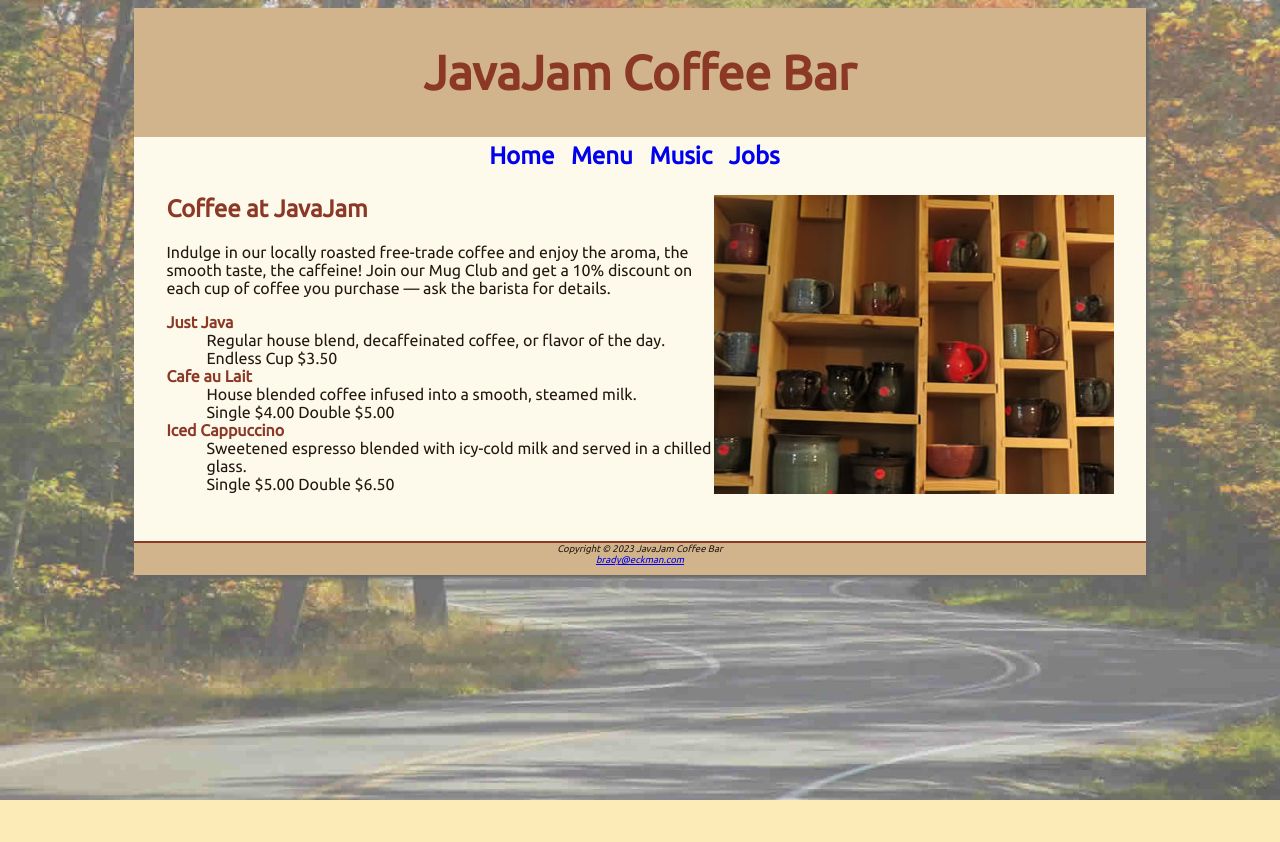
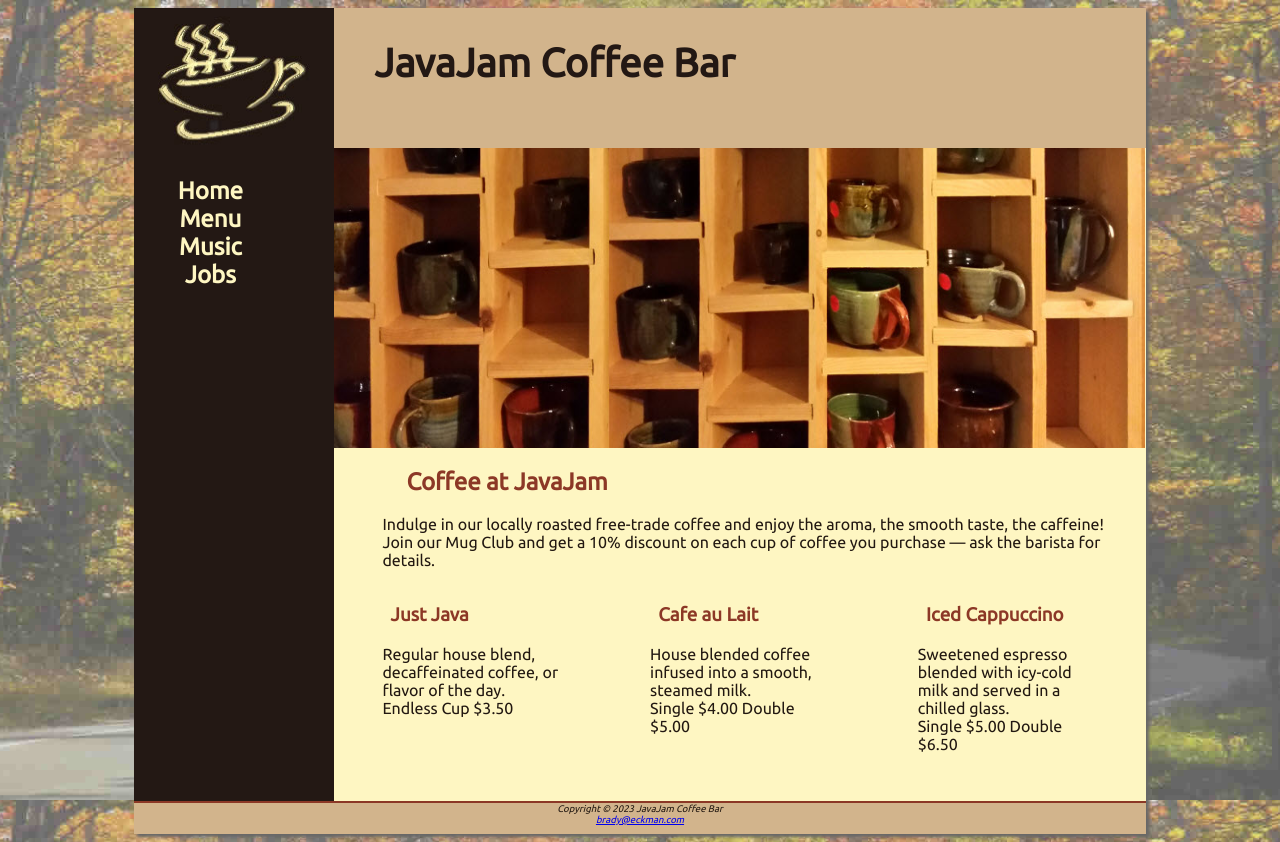
Before and after one commit to BradyEckman/BradyEckman.github.io, a plain HTML site: page javajam/menu.html in a window 1280 px wide. Before the commit the page ends 800 px from the top, so only its background shows below. Drawn offline with Linux system fonts and the light colour scheme.

Commit message:
Assignment 6
CSS Two-Column Page Layout

```diff
--- a/javajam/javajam.css
+++ b/javajam/javajam.css
@@ -1,4 +1,8 @@
 @import url('https://fonts.googleapis.com/css2?family=Ubuntu&display=swap');
+
+* {
+    box-sizing: border-box;
+}
 
 body {
     background-color: #FCEBB6;
@@ -11,25 +15,44 @@ body {
 }
 
 #wrapper {
-    background-color: #FEFAEB;
+	background-color: #231814;
 	margin-left: auto;
 	margin-right: auto;
 	width: 80%;
 	min-width: 900px;
 	max-width: 1280px;
 	box-shadow: 3px 3px 3px #676767;
+	padding: 0;
 }
 
 header {
 	background-color: #D2B48C;
-    color: #8C3826;
-    text-align: center;
+	background-image: url(images/coffeelogo.jpg);
+	background-repeat: no-repeat;
+	color: #231814;
+	padding-left: 240px;
 	padding-top: 5px;
-    padding-bottom: 5px;
+	padding-bottom: 35px;
+}
+
+header a {
+	text-decoration: none;
+}
+
+header a:link {
+	color: #231814;
+}
+
+header a:visited {
+	color: #231814;
+}
+
+header a:hover {
+	color: #FEF6C2;
 }
 
 h1 {
-    font-size: 3em;
+	font-size: 2.5em;
 	font-family: 'Ubuntu', sans-serif;
 }
 
@@ -37,8 +60,7 @@ h2 {
 	color: #8C3826;
 }
 
-h3,
-dt {
+h3, dt {
 	color: #8C3826;
 }
 
@@ -46,31 +68,71 @@ h4 {
 	background-color: #D2B48C;
 	font-size: 1.2em;
 	padding-left: .5em;
-    padding-bottom: .25em;
+	padding-bottom: 0;
+	text-transform: uppercase;
+	border-bottom: 1px solid #221811;
+	clear: left;
 }
 
 nav {
+	float: left;
 	font-weight: bold;
 	text-align: center;
 	font-size: 1.5em;
 	padding-top: 5px;
 	padding-bottom: 5px;
+	width: 200px;
 }
 
 nav a {
 	text-decoration: none;
 }
 
+nav a:link {
+	color: #FEF6C2;
+}
+
+nav a:visited {
+	color: #D2B48C;
+}
+
+nav a:hover {
+	color: #CC9933;
+}
+
+nav ul {
+	list-style-type: none;
+	padding-left: 0;
+}
+
 main {
+	background-color: #FEF6C2;
 	display: block;
-    padding-left: 2em;
-    padding-right:2em;
-    padding-bottom: 2em;
+	margin-left: 200px;
+	overflow: auto;
+	padding: 0 0 2em 0;
+}
+
+main h2, h3, h4, p, div, ul, dl {
+	padding-left: 3em;
+	padding-right: 2em;
 }
 
 .details {
 	padding-left: 20%;
 	padding-right: 20%;
+	overflow: auto;
+}
+
+.floatleft {
+	float: left;
+	padding-right: 2em;
+	padding-bottom: 2em;
+}
+
+.onethird {
+	float: left;
+	width: 33%;
 }
 
 img {
@@ -83,7 +145,21 @@ img {
 	height: 300px;
 	background-image: url(images/hero.jpg);
 	background-repeat: no-repeat;
-    background-size: cover;
+	background-size: 100% 100%;
+}
+
+#heromugs {
+	height: 300px;
+	background-image: url(images/heromugs.jpg);
+	background-repeat: no-repeat;
+	background-size: 100% 100%;
+}
+
+#heroguitar {
+	height: 300px;
+	background-image: url(images/heroguitar.jpg);
+	background-repeat: no-repeat;
+	background-size: 100% 100%;
 }
 
 footer {
--- a/javajam/menu.html
+++ b/javajam/menu.html
@@ -16,45 +16,48 @@
     <body>
         <div id="wrapper">
             <header>
-                <h1>JavaJam Coffee Bar</h1>
+                <h1><a href="index.html">JavaJam Coffee Bar</a></h1>
             </header>
             <nav>
-                <a href="./index.html">Home</a> &nbsp;
-                <a href="./menu.html">Menu</a> &nbsp;
-                <a href="./music.html">Music</a> &nbsp;
-                <a href="./jobs.html">Jobs</a> &nbsp;
+                <ul>
+                    <li><a href="./index.html">Home</a></li>
+                    <li><a href="./menu.html">Menu</a></li>
+                    <li><a href="./music.html">Music</a></li>
+                    <li><a href="./jobs.html">Jobs</a></li>
+                </ul>
             </nav>
             <main>
-                <img src="images/mugs.jpg" alt="coffee mugs" align="right" width="400" height="299">
+                <div id="heromugs"></div>
                 <h2>Coffee at JavaJam</h2>
                     <p>
                         Indulge in our locally roasted free-trade coffee and enjoy the aroma, the smooth taste,
                         the caffeine! Join our Mug Club and get a 10% discount on each cup of coffee you
                         purchase &mdash; ask the barista for details.
                     </p>
-                <dl>
-                <dt>
-                    <strong>Just Java</strong>
-                </dt>
-                <dd>
-                    Regular house blend, decaffeinated coffee, or flavor of the day.<br>
+                <section class="onethird">
+                    <h3>Just Java</h3>
+                    <p>
+                        Regular house blend, decaffeinated coffee, or flavor of the day.
+                        <br>
                         Endless Cup $3.50
-                </dd>
-                <dt>
-                    <strong>Cafe au Lait</strong>
-                </dt>
-                <dd>
-                    House blended coffee infused into a smooth, steamed milk.<br>
+                    </p>
+                </section>
+                <section class="onethird">
+                    <h3>Cafe au Lait</h3>
+                    <p>
+                        House blended coffee infused into a smooth, steamed milk.
+                        <br>
                         Single $4.00 Double $5.00
-                </dd>
-                <dt>
-                    <strong>Iced Cappuccino</strong>
-                </dt>
-                <dd>
-                    Sweetened espresso blended with icy-cold milk and served in a chilled glass.<br>
+                    </p>
+                </section>
+                <section class="onethird">
+                    <h3>Iced Cappuccino</h3>
+                    <p>
+                        Sweetened espresso blended with icy-cold milk and served in a chilled glass.
+                        <br>
                         Single $5.00 Double $6.50
-                </dd>
-                </dl>
+                    </p>
+                </section>
             </main>
             <footer>
                 Copyright &copy; 2023 JavaJam Coffee Bar<br>
```
Also changed, not shown: javajam/index.html (+8 -6 lines), javajam/music.html (+10 -7 lines), javajam/images/coffeelogo.jpg (added), javajam/images/heroguitar.jpg (added), javajam/images/heromugs.jpg (added). Lines whose indentation alone changed are shown as unchanged.
